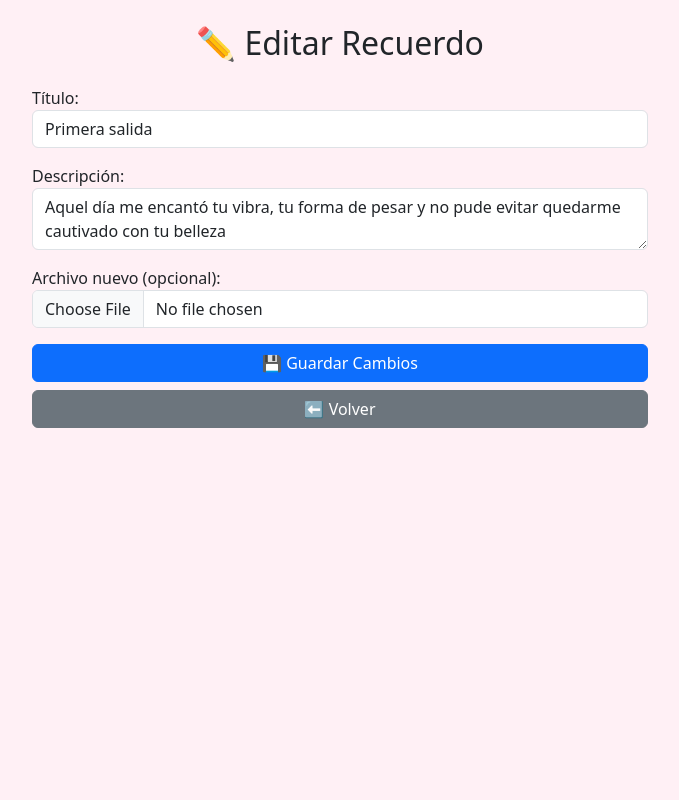
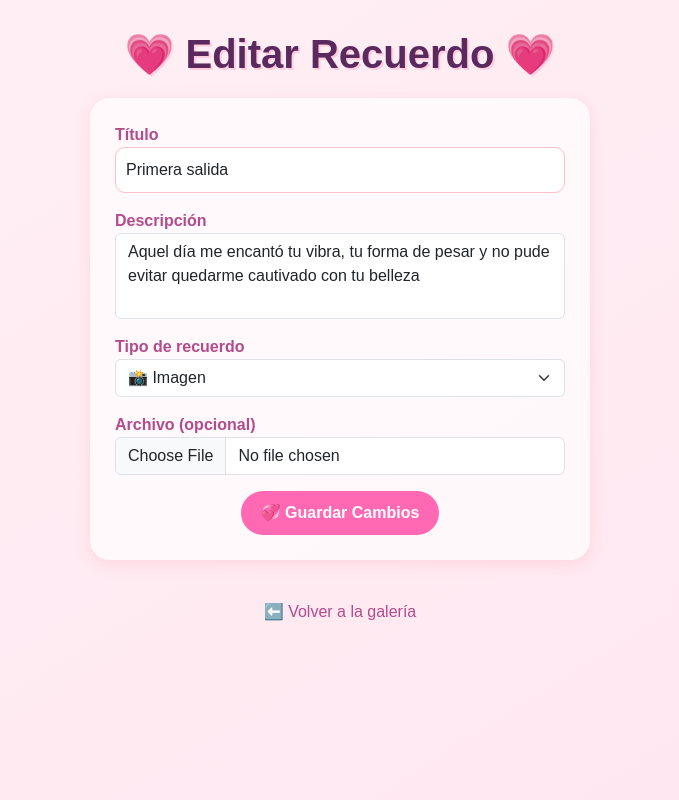
Before and after one commit to Juandy17/galeria-romantica, a Flask app: page /editar/1 in a window 1280 px wide. Shown: the whole page, without its empty margins (300-979 px from the left). Run offline with Flask 3, Linux system fonts and the light colour scheme.

Commit message:
Update edit.html

```diff
--- a/templates/edit.html
+++ b/templates/edit.html
@@ -2,20 +2,119 @@
 <html lang="es">
 <head>
     <meta charset="UTF-8">
-    <title>Editar Recuerdo 💌</title>
+    <meta name="viewport" content="width=device-width, initial-scale=1.0">
+    <title>Editar Recuerdo 💗</title>
     <link rel="stylesheet" href="https://cdn.jsdelivr.net/npm/bootstrap@5.3.3/dist/css/bootstrap.min.css">
+    <style>
+        body {
+            background: linear-gradient(to bottom right, #fff0f5, #ffe6f0);
+            font-family: 'Poppins', sans-serif;
+            color: #5a2a5f;
+            display: flex;
+            flex-direction: column;
+            align-items: center;
+            min-height: 100vh;
+        }
+
+        h1 {
+            margin-top: 30px;
+            margin-bottom: 20px;
+            text-shadow: 2px 2px #ffcce0;
+            font-weight: bold;
+        }
+
+        .form-container {
+            background: #ffffffb0;
+            border-radius: 20px;
+            padding: 25px;
+            box-shadow: 0 4px 15px rgba(255, 182, 193, 0.4);
+            max-width: 500px;
+            width: 90%;
+            margin-bottom: 40px;
+        }
+
+        label {
+            font-weight: 600;
+            color: #b34b8c;
+        }
+
+        input[type="text"],
+        textarea,
+        select {
+            border-radius: 10px;
+            border: 1px solid #ffc0cb;
+            padding: 10px;
+        }
+
+        textarea {
+            resize: none;
+        }
+
+        .btn-romantic {
+            background-color: #ff69b4;
+            color: white;
+            font-weight: 600;
+            border: none;
+            border-radius: 50px;
+            padding: 10px 20px;
+            transition: 0.3s;
+        }
+
+        .btn-romantic:hover {
+            background-color: #ff85c1;
+            transform: scale(1.05);
+            box-shadow: 0 0 10px #ffb6c1;
+        }
+
+        .btn-back {
+            color: #b34b8c;
+            text-decoration: none;
+            font-weight: 500;
+            transition: 0.3s;
+        }
+
+        .btn-back:hover {
+            color: #ff69b4;
+        }
+
+        @media (max-width: 768px) {
+            h1 { font-size: 1.5em; }
+        }
+    </style>
 </head>
-<body class="p-4 text-center" style="background-color:#fff0f5;">
-    <h2 class="mb-4">✏️ Editar Recuerdo</h2>
-    <form method="POST" enctype="multipart/form-data" class="w-50 mx-auto text-start">
-        <label>Título:</label>
-        <input type="text" name="titulo" value="{{ recuerdo.titulo }}" class="form-control mb-3" required>
-        <label>Descripción:</label>
-        <textarea name="descripcion" class="form-control mb-3" required>{{ recuerdo.descripcion }}</textarea>
-        <label>Archivo nuevo (opcional):</label>
-        <input type="file" name="archivo" class="form-control mb-3">
-        <button type="submit" class="btn btn-primary w-100">💾 Guardar Cambios</button>
-        <a href="{{ url_for('index') }}" class="btn btn-secondary w-100 mt-2">⬅️ Volver</a>
-    </form>
+<body>
+    <h1>💗 Editar Recuerdo 💗</h1>
+    <div class="form-container">
+        <form method="POST" enctype="multipart/form-data">
+            <div class="mb-3">
+                <label for="titulo">Título</label>
+                <input type="text" id="titulo" name="titulo" class="form-control" value="{{ recuerdo.titulo }}" required>
+            </div>
+
+            <div class="mb-3">
+                <label for="descripcion">Descripción</label>
+                <textarea id="descripcion" name="descripcion" rows="3" class="form-control" required>{{ recuerdo.descripcion }}</textarea>
+            </div>
+
+            <div class="mb-3">
+                <label for="tipo">Tipo de recuerdo</label>
+                <select id="tipo" name="tipo" class="form-select" required>
+                    <option value="imagen" {% if recuerdo.tipo == 'imagen' %}selected{% endif %}>📸 Imagen</option>
+                    <option value="video" {% if recuerdo.tipo == 'video' %}selected{% endif %}>🎥 Video</option>
+                </select>
+            </div>
+
+            <div class="mb-3">
+                <label for="archivo">Archivo (opcional)</label>
+                <input type="file" id="archivo" name="archivo" class="form-control">
+            </div>
+
+            <div class="text-center">
+                <button type="submit" class="btn-romantic">💞 Guardar Cambios</button>
+            </div>
+        </form>
+    </div>
+
+    <a href="{{ url_for('index') }}" class="btn-back">⬅️ Volver a la galería</a>
 </body>
 </html>
```
